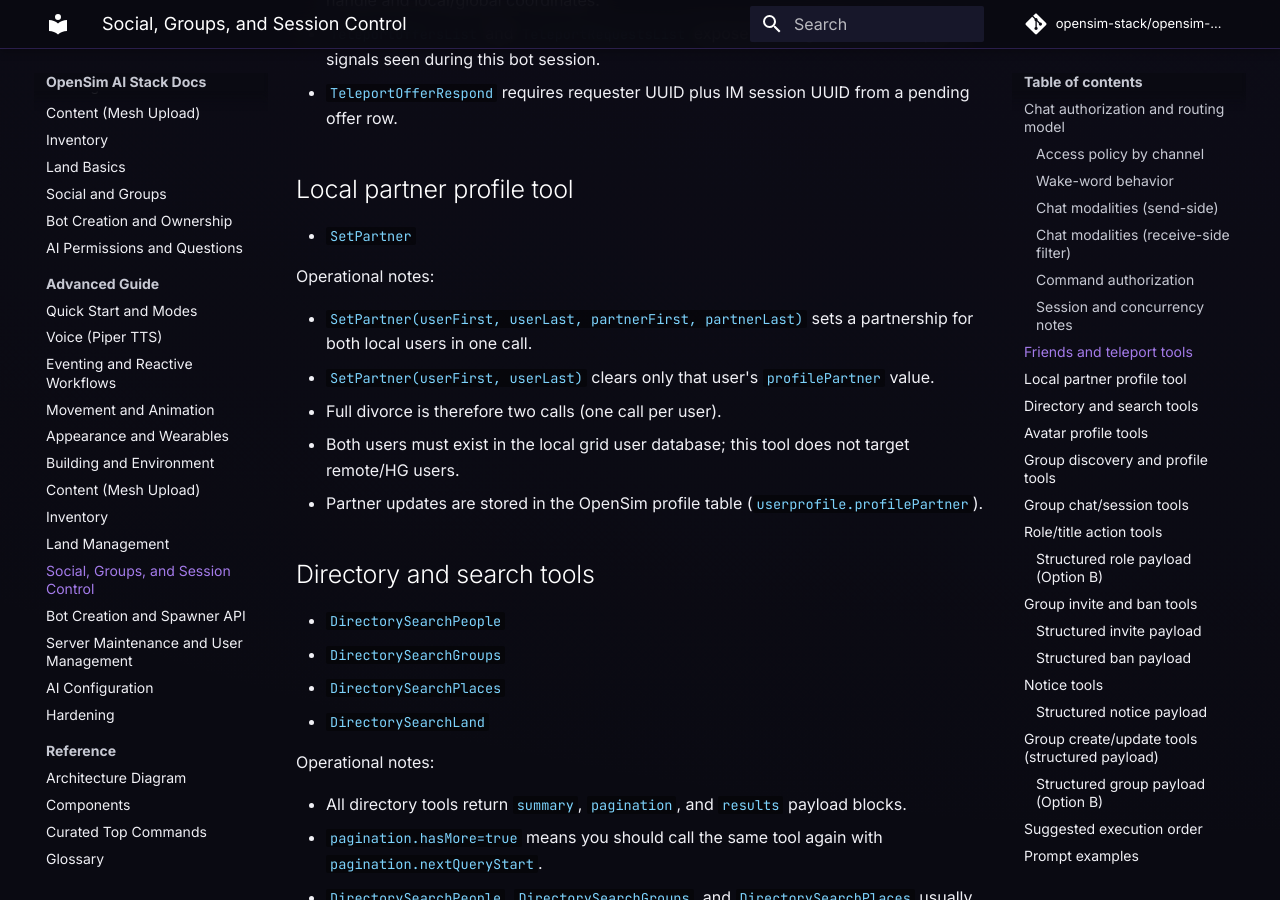
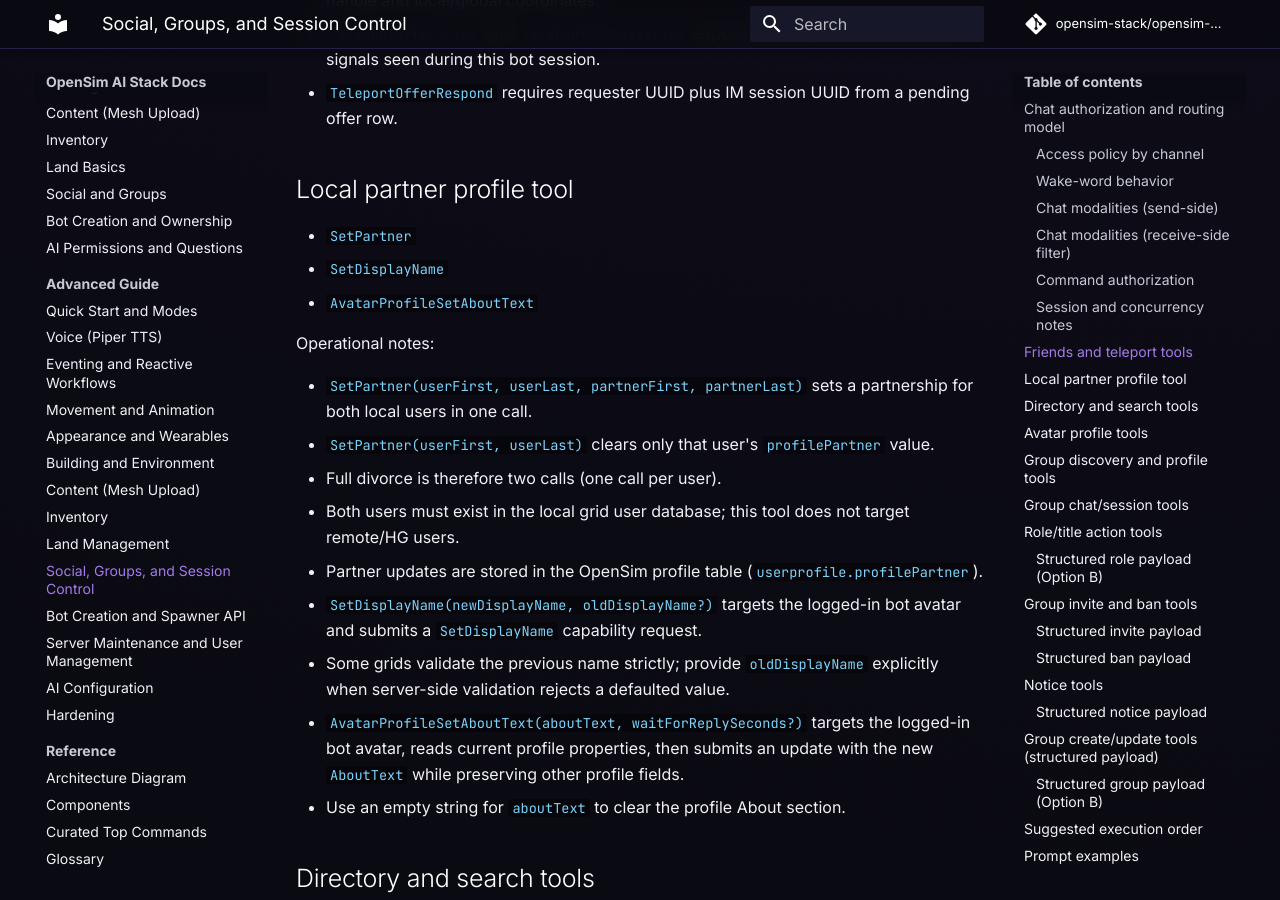
Before and after one commit to opensim-stack/opensim-stack-docs, an MkDocs documentation site: the page built from docs/advanced/social.md, in a window 1280 px wide and 900 px high, scrolled down 2881 px. Built offline with MkDocs 1.6.1 and Material for MkDocs 9.7.7, drawn with Linux system fonts in a browser that asks for light colours; comment, search, counter and statistics services are not loaded; some of the changed text lies outside the part shown.

Commit message:
Latest tools for setting about text and inventory asset location.

````diff
--- a/docs/advanced/social.md
+++ b/docs/advanced/social.md
@@ -87,6 +87,8 @@ Operational notes:
 ## Local partner profile tool
 
 - `SetPartner`
+- `SetDisplayName`
+- `AvatarProfileSetAboutText`
 
 Operational notes:
 
@@ -95,6 +97,10 @@ Operational notes:
 - Full divorce is therefore two calls (one call per user).
 - Both users must exist in the local grid user database; this tool does not target remote/HG users.
 - Partner updates are stored in the OpenSim profile table (`userprofile.profilePartner`).
+- `SetDisplayName(newDisplayName, oldDisplayName?)` targets the logged-in bot avatar and submits a `SetDisplayName` capability request.
+- Some grids validate the previous name strictly; provide `oldDisplayName` explicitly when server-side validation rejects a defaulted value.
+- `AvatarProfileSetAboutText(aboutText, waitForReplySeconds?)` targets the logged-in bot avatar, reads current profile properties, then submits an update with the new `AboutText` while preserving other profile fields.
+- Use an empty string for `aboutText` to clear the profile About section.
 
 ## Directory and search tools
 
@@ -287,6 +293,14 @@ Clear partner for local user Alice Example.
 ```
 
 ```text
+Set my avatar profile about text to: Builder bot for region maintenance and tours.
+```
+
+```text
+Clear my avatar profile about text.
+```
+
+```text
 Send a teleport offer to 99999999-8888-7777-6666-555555555555 with message "Join me at the sandbox stage".
 ```
 
````
Also changed, not shown: docs/advanced/inventory.md (+1 -0 lines), docs/beginner/inventory.md (+2 -0 lines), docs/beginner/social.md (+14 -0 lines).
